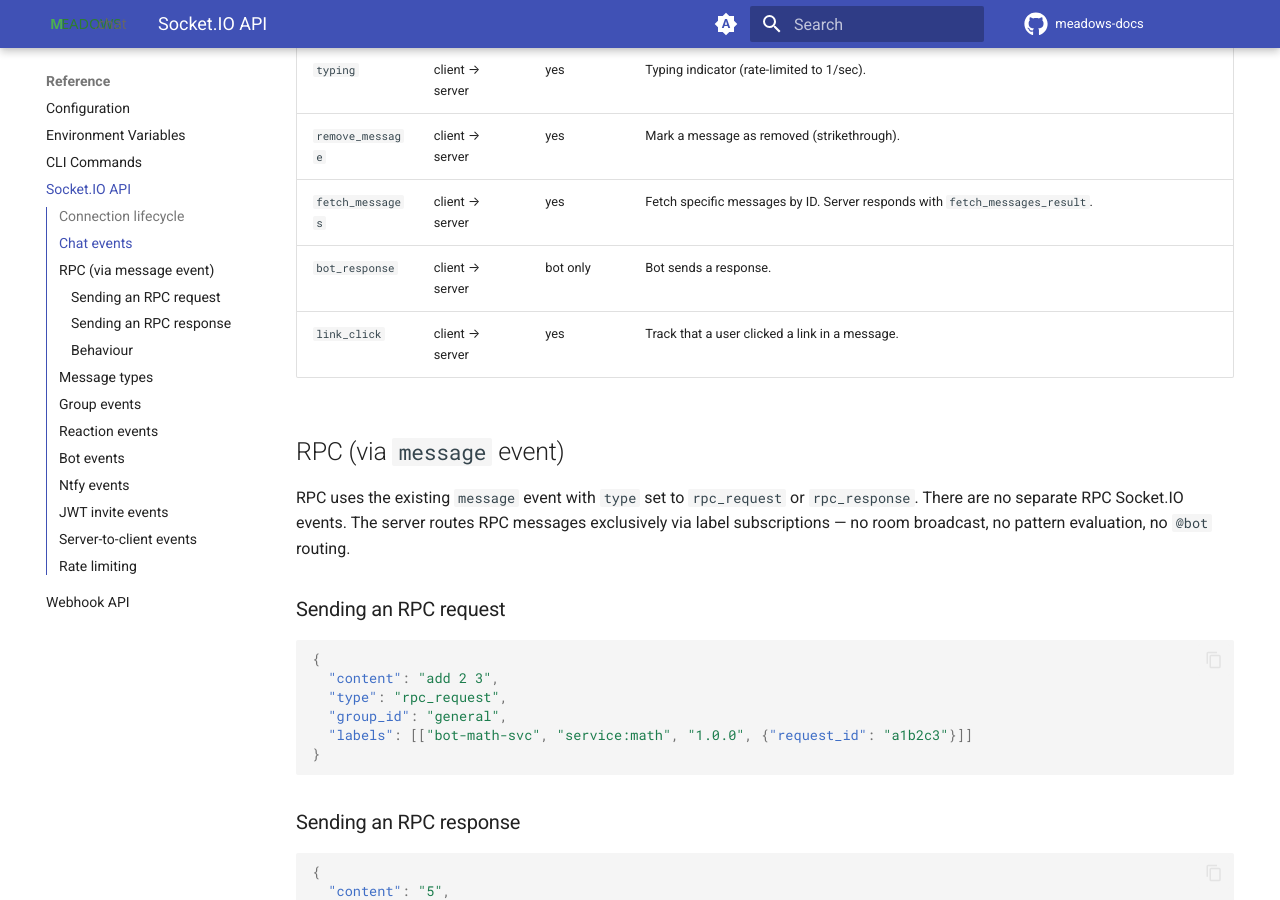
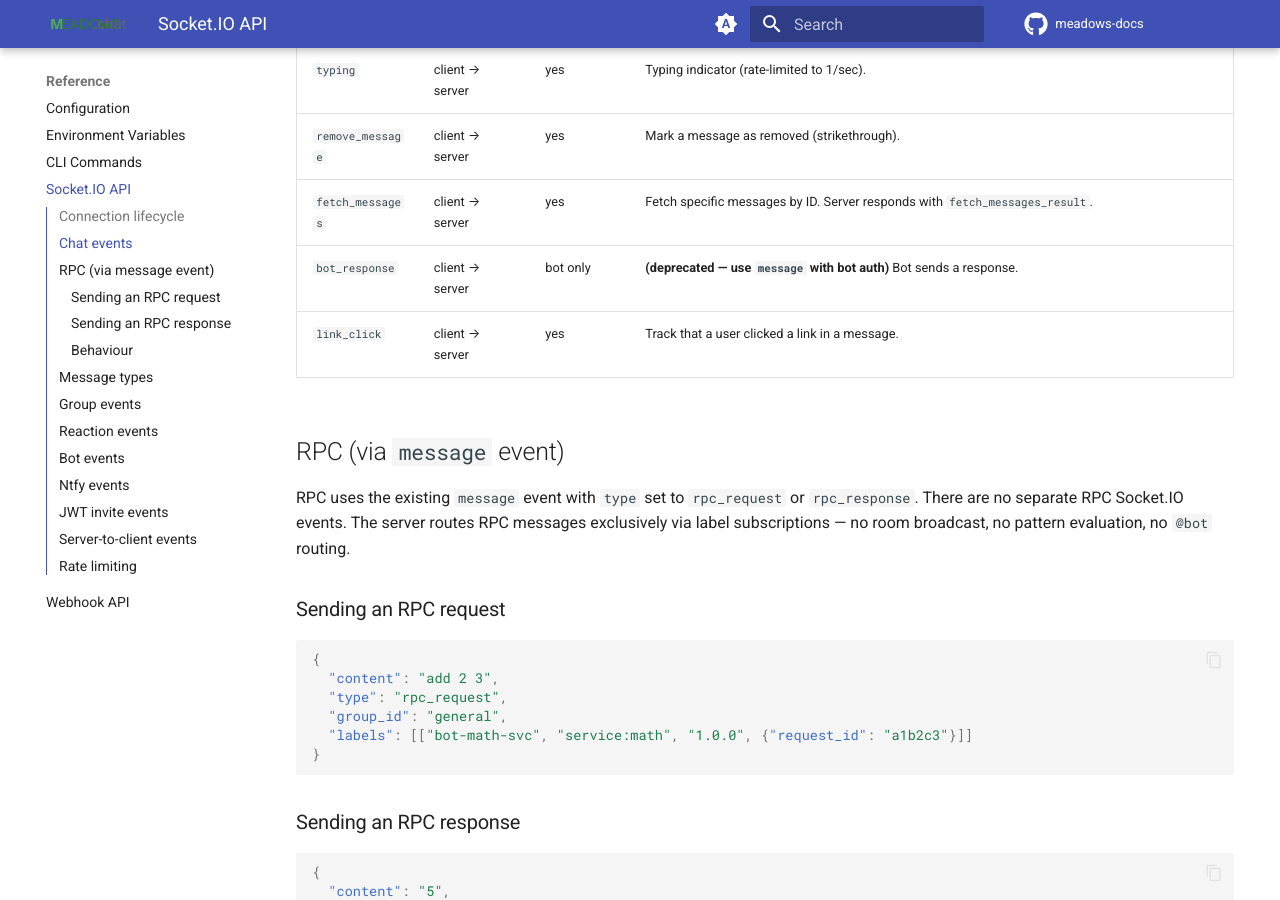
Before and after one commit to remcoboerma/meadows-docs, an MkDocs documentation site: the page built from docs/docs/reference/socketio-api.md, in a window 1280 px wide and 900 px high, scrolled down 759 px. Built offline with MkDocs 1.6.1 and Material for MkDocs 9.7.7, drawn with Linux system fonts in a browser that asks for light colours; comment, search, counter and statistics services are not loaded.

Commit message:
docs: mark bot_response as deprecated in Socket.IO API reference

```diff
--- a/docs/docs/reference/socketio-api.md
+++ b/docs/docs/reference/socketio-api.md
@@ -23,7 +23,7 @@ All application events are on the **`/chat`** namespace. The client connects, em
 | `typing` | client → server | yes | Typing indicator (rate-limited to 1/sec). |
 | `remove_message` | client → server | yes | Mark a message as removed (strikethrough). |
 | `fetch_messages` | client → server | yes | Fetch specific messages by ID. Server responds with `fetch_messages_result`. |
-| `bot_response` | client → server | bot only | Bot sends a response. |
+| `bot_response` | client → server | bot only | **(deprecated — use `message` with bot auth)** Bot sends a response. |
 | `link_click` | client → server | yes | Track that a user clicked a link in a message. |
 
 ## RPC (via `message` event)
```
